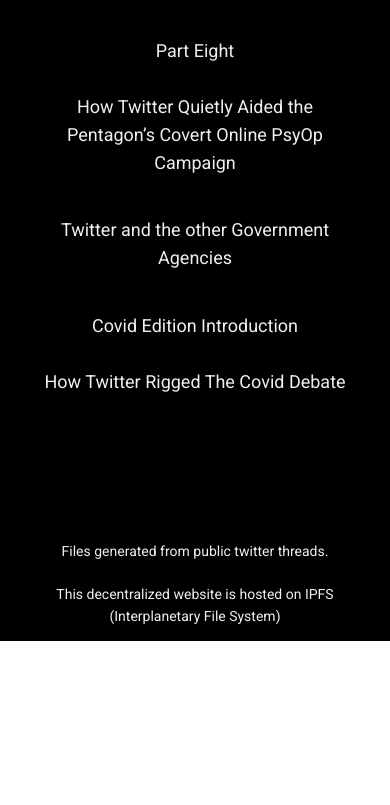
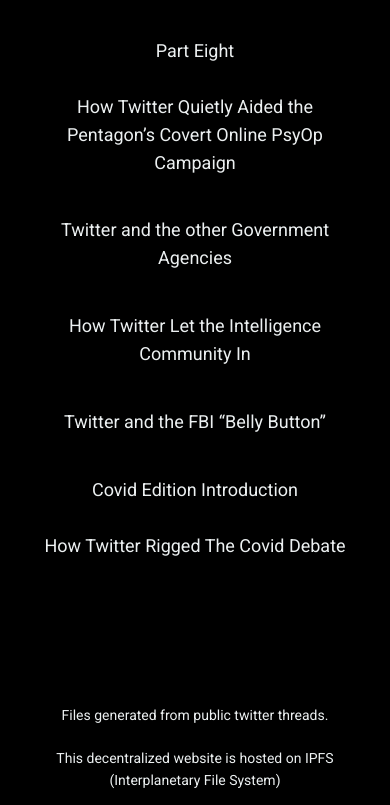
Before and after one commit to LMdoteth/palad1n, a website built with Parcel: page index.html in a window 390 px wide. Shown: the part 1197-2002 px from the top of the page. Before the commit the page ends 1838 px from the top, so only its background shows below. Built offline with nearby package versions, Linux system fonts and the light colour scheme.

Commit message:
Add files via upload

```diff
--- a/home.css
+++ b/home.css
@@ -136,6 +136,18 @@
   margin-bottom: var(--dl-space-space-fiveunits);
   text-decoration: none;
 }
+.home-text47 {
+  color: rgb(236, 240, 241);
+  text-align: center;
+  margin-bottom: var(--dl-space-space-fiveunits);
+  text-decoration: none;
+}
+.home-text48 {
+  color: rgb(236, 240, 241);
+  text-align: center;
+  margin-bottom: var(--dl-space-space-fiveunits);
+  text-decoration: none;
+}
 .home-footer-container {
   width: 100%;
   display: flex;
@@ -217,6 +229,12 @@
   .home-text46 {
     color: #ecf0f1;
   }
+  .home-text47 {
+    color: #ecf0f1;
+  }
+  .home-text48 {
+    color: #ecf0f1;
+  }
   .home-footer {
     height: 129px;
   }
@@ -279,6 +297,12 @@
     color: #ecf0f1;
   }
   .home-text46 {
+    color: #ecf0f1;
+  }
+  .home-text47 {
+    color: #ecf0f1;
+  }
+  .home-text48 {
     color: #ecf0f1;
   }
   .home-footer {
@@ -366,6 +390,14 @@
     color: rgb(236, 240, 241);
     text-decoration: none;
   }
+  .home-text47 {
+    color: rgb(236, 240, 241);
+    text-decoration: none;
+  }
+  .home-text48 {
+    color: rgb(236, 240, 241);
+    text-decoration: none;
+  }
   .home-footer-container {
     background-color: var(--dl-color-gray-black);
   }
@@ -436,6 +468,12 @@
     color: #ecf0f1;
   }
   .home-text46 {
+    color: #ecf0f1;
+  }
+  .home-text47 {
+    color: #ecf0f1;
+  }
+  .home-text48 {
     color: #ecf0f1;
   }
   .home-footer {
@@ -536,6 +574,14 @@
     color: #ecf0f1;
     font-family: Roboto;
   }
+  .home-text47 {
+    color: #ecf0f1;
+    font-family: Roboto;
+  }
+  .home-text48 {
+    color: #ecf0f1;
+    font-family: Roboto;
+  }
   .home-footer {
     padding: 0px;
     background-color: var(--dl-color-gray-black);
--- a/index.html
+++ b/index.html
@@ -184,10 +184,26 @@
                 <br />
               </a>
               <a
+                href="https://bafybeicsc2p5qvmii4kqcrgu4wf56zbqrxvzjclyr5cu567hyqo5c6btvu.ipfs.w3s.link/ipfs/bafybeicsc2p5qvmii4kqcrgu4wf56zbqrxvzjclyr5cu567hyqo5c6btvu/How%20Twitter%20Let%20the%20Intelligence%20Community%20In.pdf"
+                target="_blank"
+                rel="noreferrer noopener"
+                class="home-text46"
+              >
+                How Twitter Let the Intelligence Community In
+              </a>
+              <a
+                href="https://bafybeicncnjzp2nqc4bzjv7tmoatly4f7k5rw32jemm66r5hktko2bn3l4.ipfs.w3s.link/ipfs/bafybeicncnjzp2nqc4bzjv7tmoatly4f7k5rw32jemm66r5hktko2bn3l4/Twitter%20and%20the%20FBI%20%E2%80%9CBelly%20Button%E2%80%9D.pdf"
+                target="_blank"
+                rel="noreferrer noopener"
+                class="home-text47"
+              >
+                Twitter and the FBI “Belly Button”
+              </a>
+              <a
                 href="https://bafybeiclbk7tovel5qc67tyyjt35l5i2bmujlt3t7mxbcnpfczdsg462vu.ipfs.w3s.link/ipfs/bafybeiclbk7tovel5qc67tyyjt35l5i2bmujlt3t7mxbcnpfczdsg462vu/HOW%20TWITTER%20RIGGED%20THE%20COVID%20DEBATE.pdf"
                 target="_blank"
                 rel="noreferrer noopener"
-                class="home-text46"
+                class="home-text48"
               >
                 <span>Covid Edition Introduction</span>
                 <br />
```
